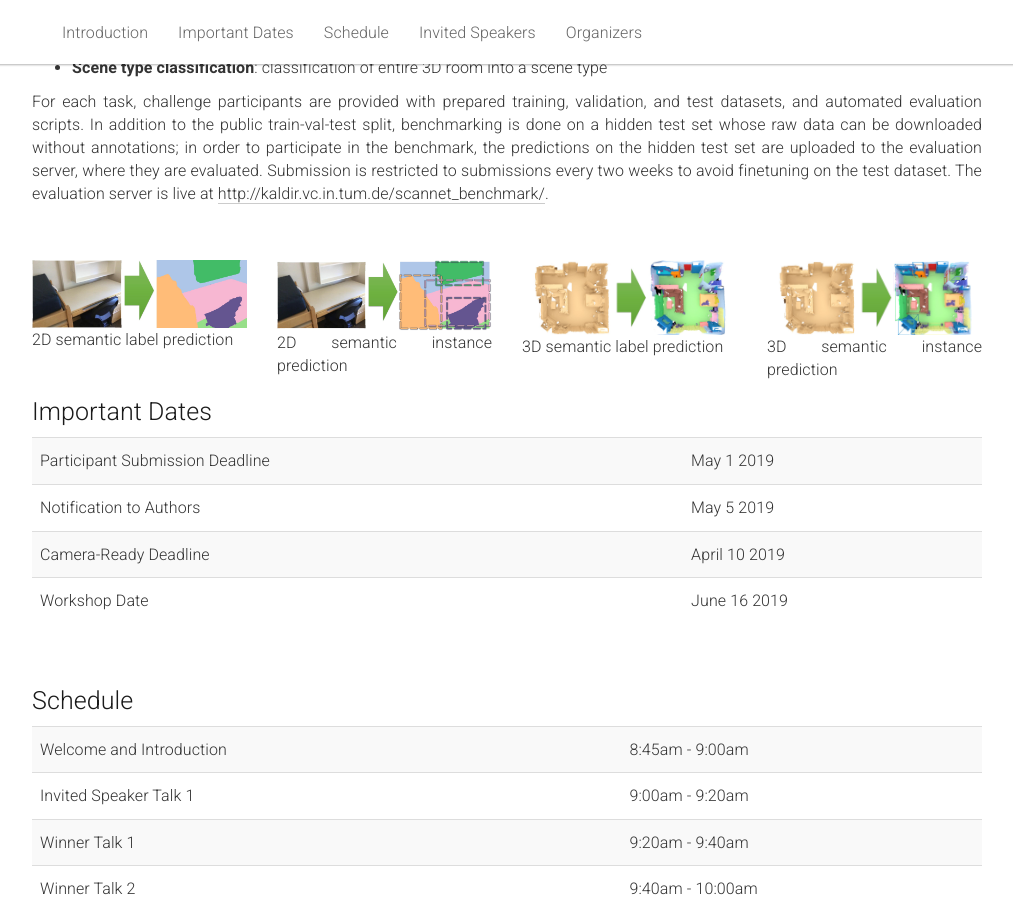
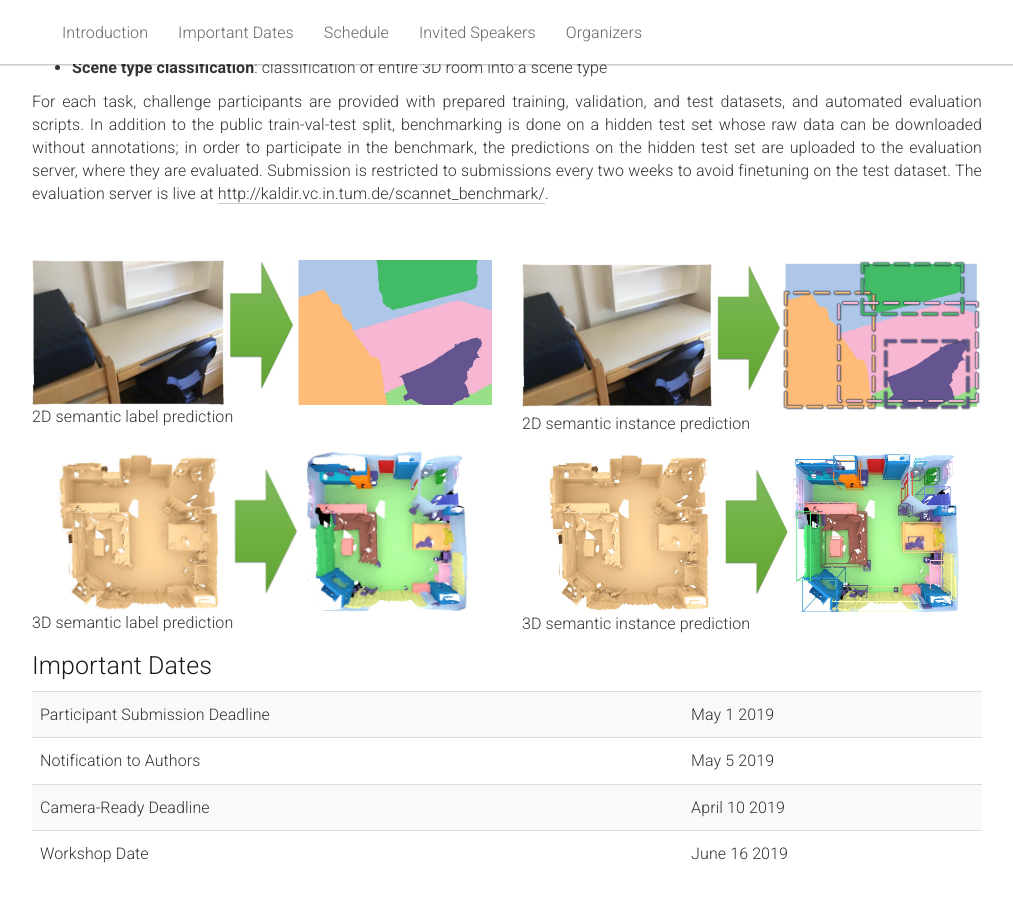
Before and after one commit to ScanNet/cvpr2019workshop, a Jekyll site: the page built from _pages/home.md, in a window 1280 px wide and 900 px high, scrolled down 993 px. Shown: the whole window, without its empty margins (133-1146 px from the left). Built offline with Jekyll 4.4.1, drawn with Linux system fonts in a browser that asks for light colours.

Commit message:
task image caption centering

```diff
--- a/_pages/home.md
+++ b/_pages/home.md
@@ -75,19 +75,19 @@
 <br>
 
 <div class="row" id="tasks">
-  <div class="col-md-3">
+  <div class="col-md-6 text-center">
     <img src="{{ "/static/img/semantic_label_2d.jpg" | prepend:site.baseurl }}">
     <p>2D semantic label prediction</p>
   </div>
-  <div class="col-md-3">
+  <div class="col-md-6 text-center">
     <img src="{{ "/static/img/semantic_instance_2d.jpg" | prepend:site.baseurl }}">
     <p>2D semantic instance prediction</p>
   </div>
-  <div class="col-md-3">
+  <div class="col-md-6 text-center">
     <img src="{{ "/static/img/semantic_label_3d.jpg" | prepend:site.baseurl }}">
     <p>3D semantic label prediction</p>
   </div>
-  <div class="col-md-3">
+  <div class="col-md-6 text-center">
     <img src="{{ "/static/img/semantic_instance_3d.jpg" | prepend:site.baseurl }}">
     <p>3D semantic instance prediction</p>
   </div>
```
